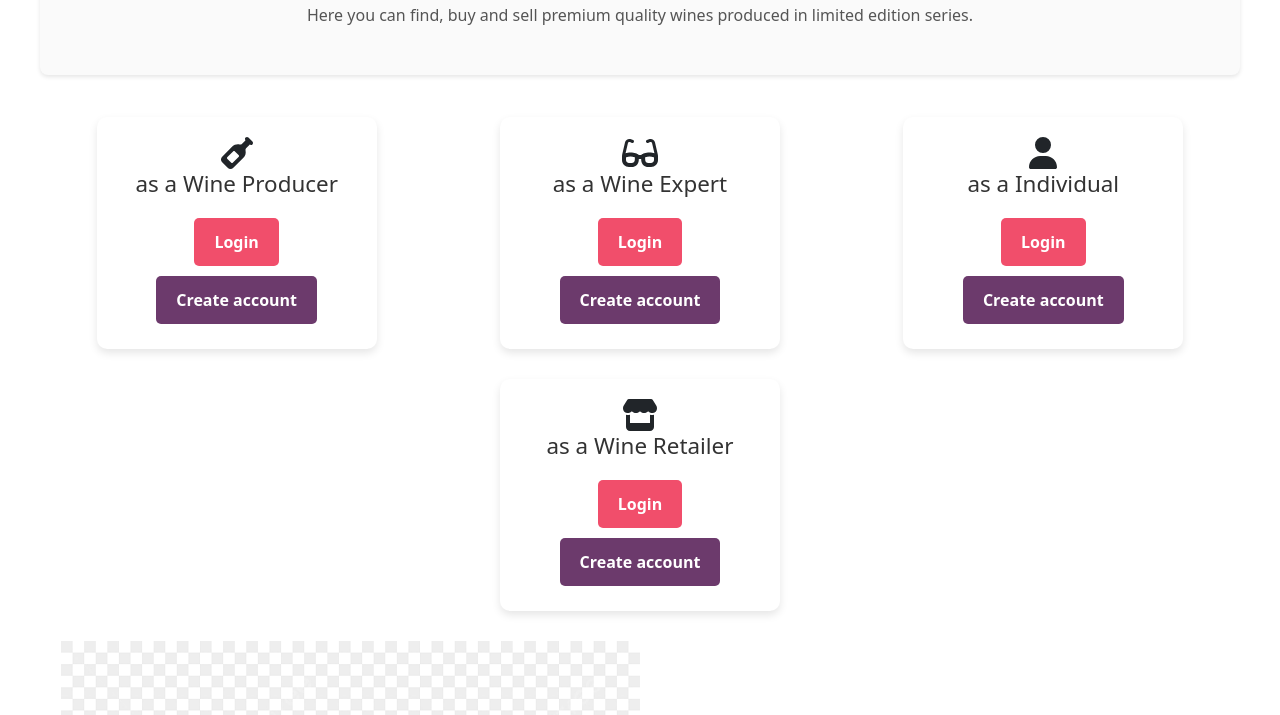
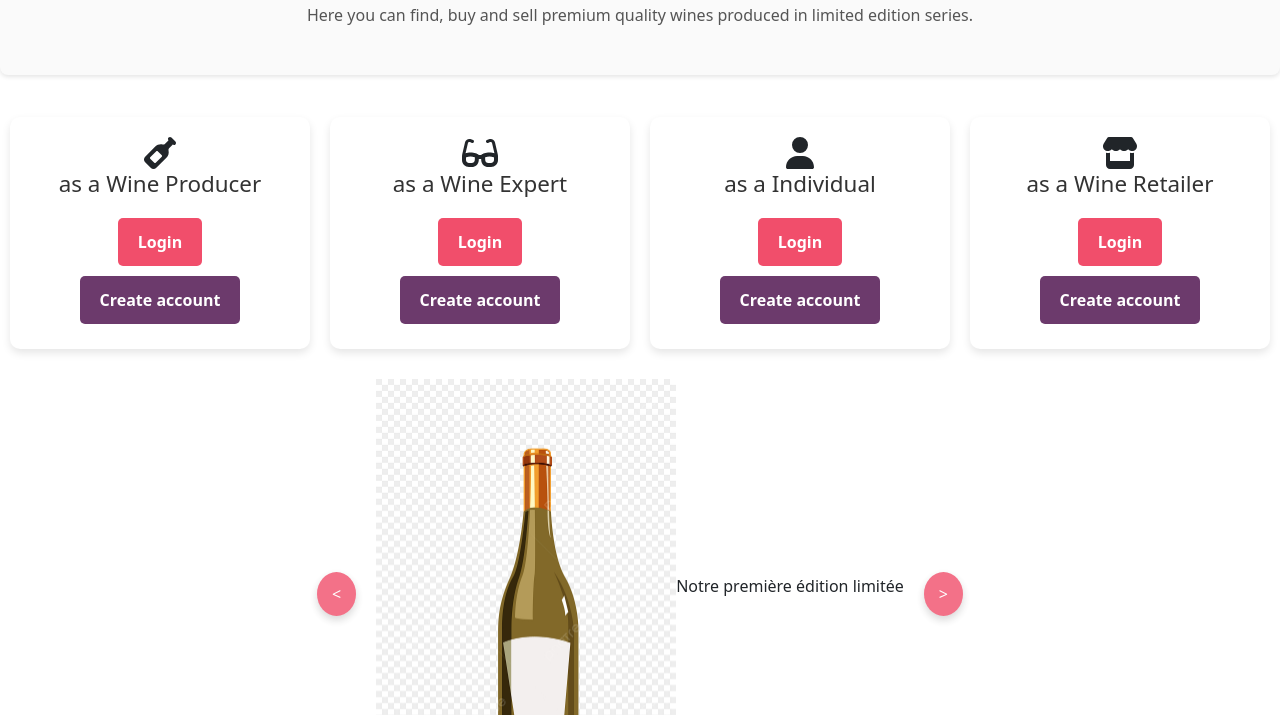
Before and after one commit to CherHamza/Virivinex_Front, a React app: page /Home in a window 1280 px wide. Shown: the part 85-800 px from the top of the page. Built offline with nearby package versions, Linux system fonts and the light colour scheme.

Commit message:
adding style for the carousel

```diff
--- a/src/css/home.css
+++ b/src/css/home.css
@@ -2,7 +2,7 @@
 /* Home.css */
 
 .app {
-    max-width: 1200px;
+    max-width: 1300px;
     margin: 0 auto;
     text-align: center;
   }
@@ -36,7 +36,7 @@
     justify-content: space-around;
     flex-wrap: wrap;
     margin: 20px 0;
-    gap: 10px;
+    /* gap: 10px; */
   }
 
   .user-type {
@@ -100,7 +100,9 @@
   }
 
   .carousel-slide img {
-    width: 50%;
+    width: 100%;
+    max-width: 300px;
+    object-fit: cover;
   }
 
   .carousel-slide p {
@@ -111,9 +113,25 @@
   /* Style pour les boutons */
   .carousel-container > button {
     border: none;
-    background-color: transparent;
+    background-color: #f14e6b;
+    margin: 20px;
+    color: white;
     cursor: pointer;
+    padding: 10px 15px;
+    border-radius: 50%;
+    box-shadow: 0 4px 8px rgba(0, 0, 0, 0.2);
+    opacity: 0.8;
+    transition: opacity 0.3s, transform 0.3s;
+  }
 
+  .carousel-container > button:hover,
+  .carousel-container > button:focus {
+    opacity: 1;
+    transform: scale(1.1);
+  }
+
+  .carousel-container > button:active {
+    transform: scale(0.9);
   }
 
   /* Ajout un style responsive  */
--- a/src/js/components/Caroussel.js
+++ b/src/js/components/Caroussel.js
@@ -30,7 +30,7 @@ const Caroussel = () => {
         <img src={imageSrc} alt="Featured Wine" />
         <p>{text}</p>
       </div>
-      <button onClick={nextSlide}>&gt;</button>
+      <button className="carousel-button-next" onClick={nextSlide}>&gt;</button>
     </div>
   );
 };
--- a/src/js/components/ModalLogin.js
+++ b/src/js/components/ModalLogin.js
@@ -54,7 +54,7 @@ const ModalLogin = ({ handleShowLoginModal, handleCloseLoginModal, userType }) =
       case "Individual":
         return <Navigate to="/Individual" />;
       default:
-        return <Navigate to="/Default" />;
+        return <Navigate to="/home" />;
     }
   }
 
```
